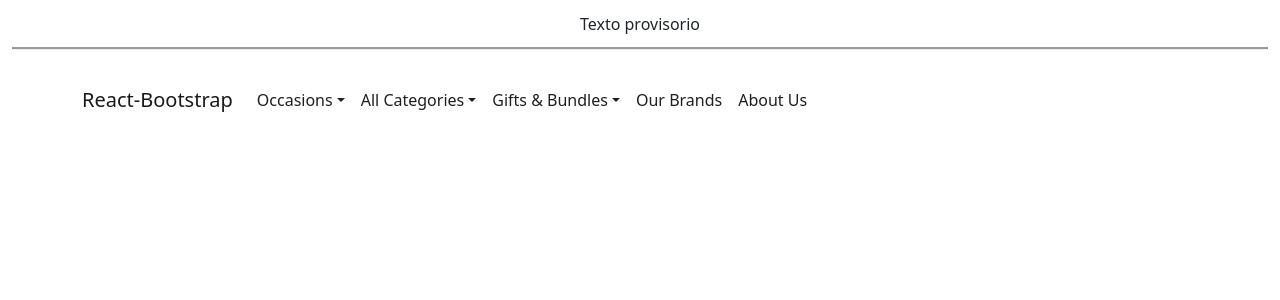
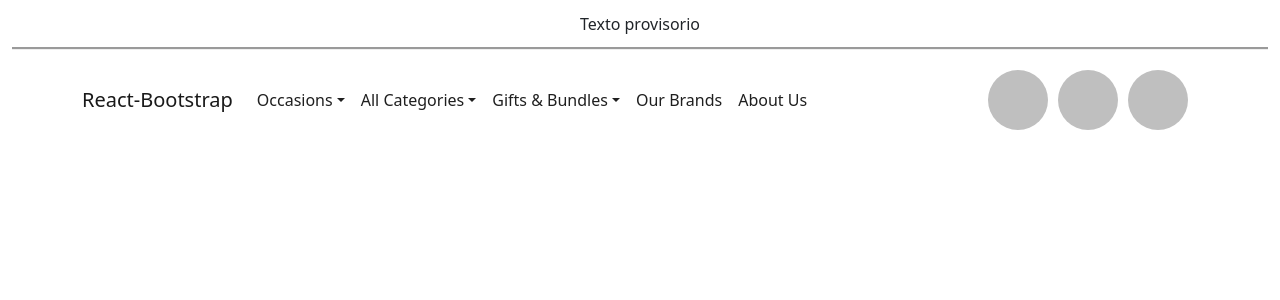
Before and after one commit to naniitevez/grupo3-react-proyect, a React (Create React App) app: page / in a window 1280 px wide. Shown: the top 300 px of the page. Built offline with nearby package versions, Linux system fonts and the light colour scheme.

Commit message:
icon components

```diff
--- a/src/components/Navbar/MyNavbar.css
+++ b/src/components/Navbar/MyNavbar.css
@@ -40,6 +40,21 @@
     background: var(--white);
 }
 
+/*drop down*/
 #basic-nav-dropdown, #basic-navbar-nav a {
-    color: var(--black)
+    color: var(--black);
 }
+
+/* Icons */
+
+.icon-section__container {
+    display: flex;
+}
+
+.icon__container {
+    width: 60px;
+    height: 60px;
+    background: #BFBFBF;
+    margin-right: 10px;
+    border-radius: 50%;
+}
--- /dev/null
+++ b/src/components/Navbar/NavigationBar/Icon.jsx
@@ -0,0 +1,11 @@
+import React from 'react'
+
+const Icon = () => {
+    return (
+        <div className="icon__container">
+
+        </div>
+    )
+}
+
+export default Icon
--- /dev/null
+++ b/src/components/Navbar/NavigationBar/IconsSection.jsx
@@ -0,0 +1,14 @@
+import React from 'react'
+import Icon from './Icon'
+
+const IconsSection = () => {
+    return (
+        <div className="icon-section__container">
+            <Icon/>
+            <Icon/>
+            <Icon/>
+        </div>
+    )
+}
+
+export default IconsSection
--- a/src/components/Navbar/NavigationBar/NavigationBar.jsx
+++ b/src/components/Navbar/NavigationBar/NavigationBar.jsx
@@ -1,4 +1,5 @@
 import { Navbar, Container } from "react-bootstrap";
+import IconsSection from "./IconsSection";
 import Menu from "./Menu";
 
 const NavigationBar = () => {
@@ -8,6 +9,7 @@ const NavigationBar = () => {
         <Navbar.Brand href="#home">React-Bootstrap</Navbar.Brand>
         <Navbar.Toggle aria-controls="basic-navbar-nav" />
         <Menu/>
+        <IconsSection/>
       </Container>
     </Navbar>
   );
```
